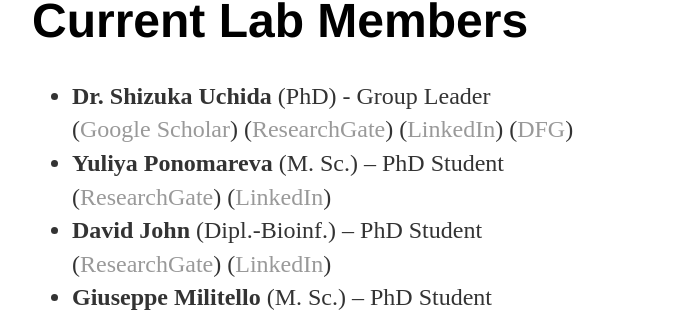
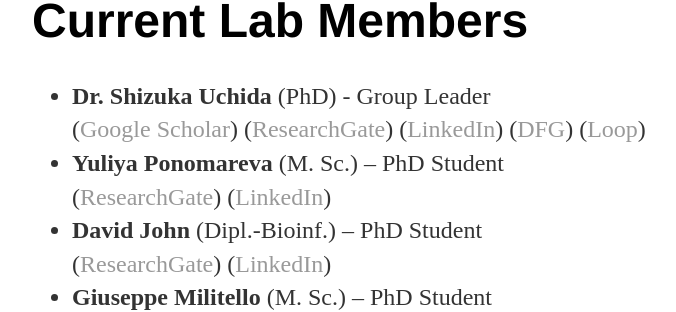
Before and after one commit to heartlncrna/heartlncrna.github.io, a Jekyll site: the page members/member_list.html, which Jekyll copies as it is, in a window 1280 px wide. Shown: the part 122-434 px from the top of the page, without its empty margins (160-836 px from the left). Built offline with Jekyll 4.4.1, drawn with Linux system fonts in a browser that asks for light colours.

Commit message:
Update member_list.html

```diff
--- a/members/member_list.html
+++ b/members/member_list.html
@@ -31,7 +31,7 @@
 					(<a href="http://www.researchgate.net/profile/Shizuka_Uchida3"><span class="ptHyperlink">ResearchGate</span></a>)
 					(<a href="https://de.linkedin.com/in/shizuka-uchida-7399055"><span class="ptHyperlink">LinkedIn</span></a>)
 					(<a href="http://gepris.dfg.de/gepris/person/235081965"><span class="ptHyperlink">DFG</span></a>)
-
+					(<a href="http://loop.frontiersin.org/people/25071/overview"><span class="ptHyperlink">Loop</span></a>)
 
 				<li><b>Yuliya Ponomareva</b> (M. Sc.) – PhD Student</li>
 					(<a href="https://www.researchgate.net/profile/Yuliya_Ponomareva"><span class="ptHyperlink">ResearchGate</span></a>)
```
